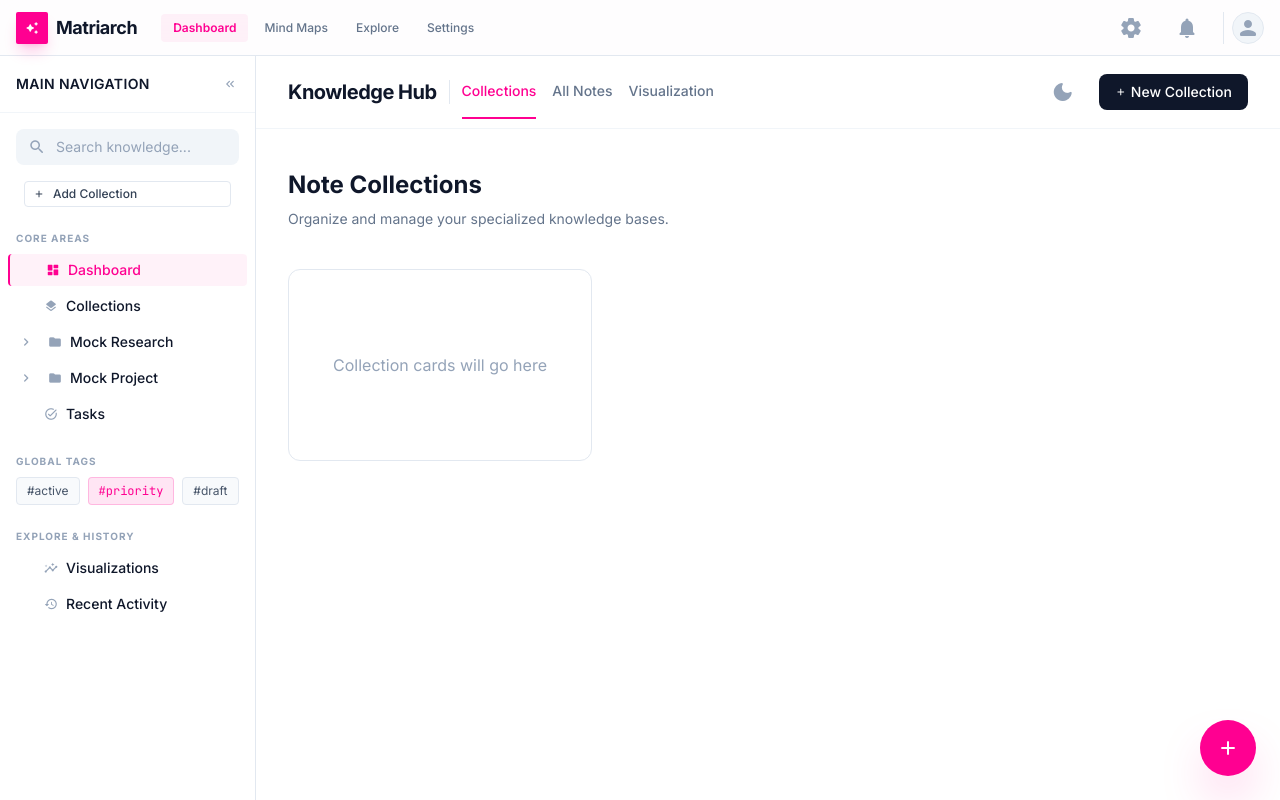
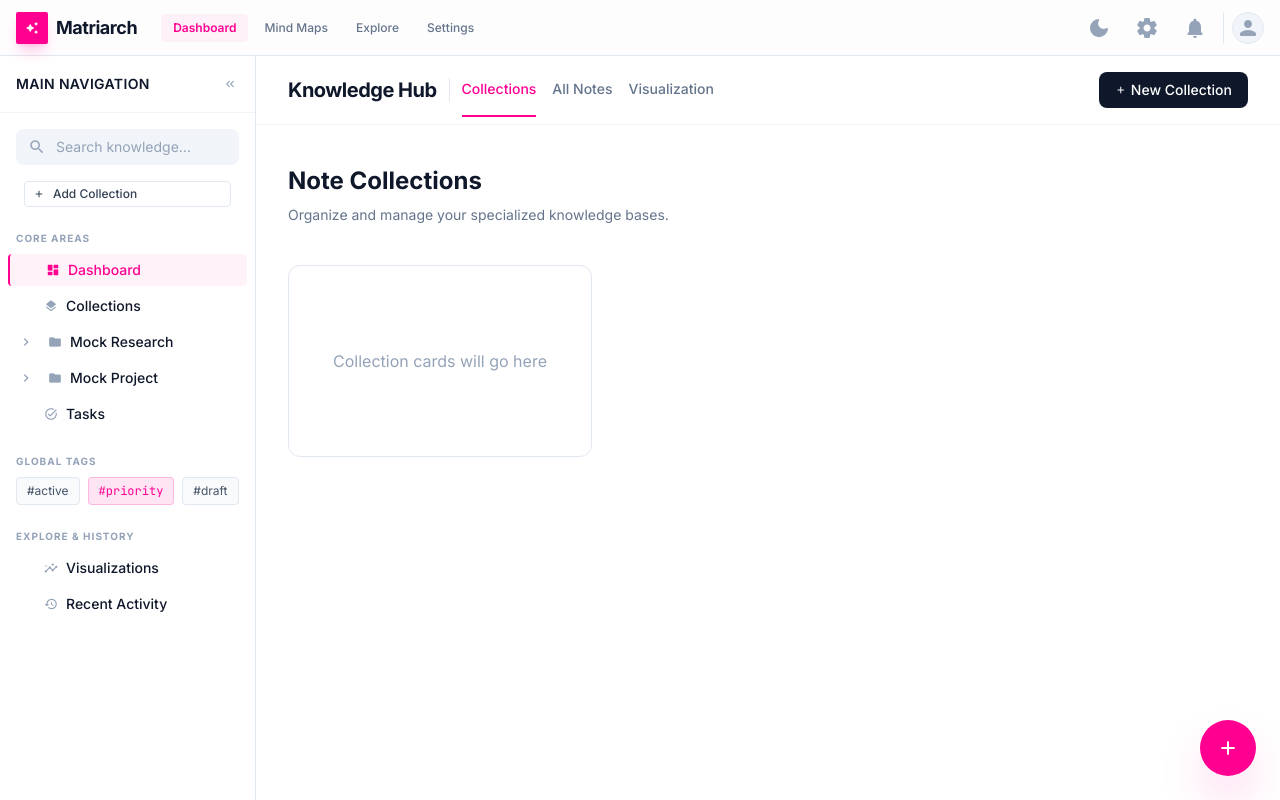
Before and after one commit to josephkeyes/matriarch, a React (Vite) app: page / in a window 1280 px wide. Built offline with nearby package versions, Linux system fonts and the light colour scheme.

Commit message:
Moving the theme toggle to main nav

```diff
--- a/src/renderer/App.tsx
+++ b/src/renderer/App.tsx
@@ -214,7 +214,11 @@ function AppContent() {
                     }
                     actions={
                         <div className="flex items-center space-x-3">
-                            <HeaderActions onSettingsClick={handleNavigateToSettings} />
+                            <HeaderActions
+                                onThemeToggle={toggleTheme}
+                                resolvedTheme={resolvedTheme}
+                                onSettingsClick={handleNavigateToSettings}
+                            />
                         </div>
                     }
                 />
@@ -377,11 +381,6 @@ function AppContent() {
                             </nav>
                         </div>
                         <div className="flex items-center space-x-4">
-                            <Button variant="ghost" size="icon" onClick={toggleTheme}>
-                                <span className="material-icons-round">
-                                    {resolvedTheme === 'dark' ? 'light_mode' : 'dark_mode'}
-                                </span>
-                            </Button>
                             <Button variant="primary" onClick={openCreateModal}>
                                 <span className="material-icons-round text-xs mr-1">add</span>
                                 New Collection
--- a/src/renderer/components/layout/Header.tsx
+++ b/src/renderer/components/layout/Header.tsx
@@ -82,23 +82,34 @@ export function HeaderNav({
 
 
 /**
- * Header actions (settings, notifications, user).
+ * Header actions (theme toggle, settings, notifications, user).
  */
 export function HeaderActions({
+    onThemeToggle,
+    resolvedTheme,
     onSettingsClick,
     onNotificationsClick,
     userAvatar
 }: {
+    onThemeToggle?: () => void
+    resolvedTheme?: 'light' | 'dark'
     onSettingsClick?: () => void
     onNotificationsClick?: () => void
     userAvatar?: string
 }) {
     return (
-        <div className="flex items-center space-x-4">
-            <Button variant="ghost" size="icon" onClick={onSettingsClick}>
+        <div className="flex items-center space-x-2">
+            {onThemeToggle && (
+                <Button variant="ghost" size="icon" onClick={onThemeToggle} title={resolvedTheme === 'dark' ? 'Switch to light mode' : 'Switch to dark mode'}>
+                    <span className="material-icons-round">
+                        {resolvedTheme === 'dark' ? 'light_mode' : 'dark_mode'}
+                    </span>
+                </Button>
+            )}
+            <Button variant="ghost" size="icon" onClick={onSettingsClick} title="Settings">
                 <span className="material-icons-round">settings</span>
             </Button>
-            <Button variant="ghost" size="icon" onClick={onNotificationsClick}>
+            <Button variant="ghost" size="icon" onClick={onNotificationsClick} title="Notifications">
                 <span className="material-icons-round">notifications</span>
             </Button>
             <div className="flex items-center space-x-2 pl-2 border-l border-slate-200 dark:border-border-dark">
```
